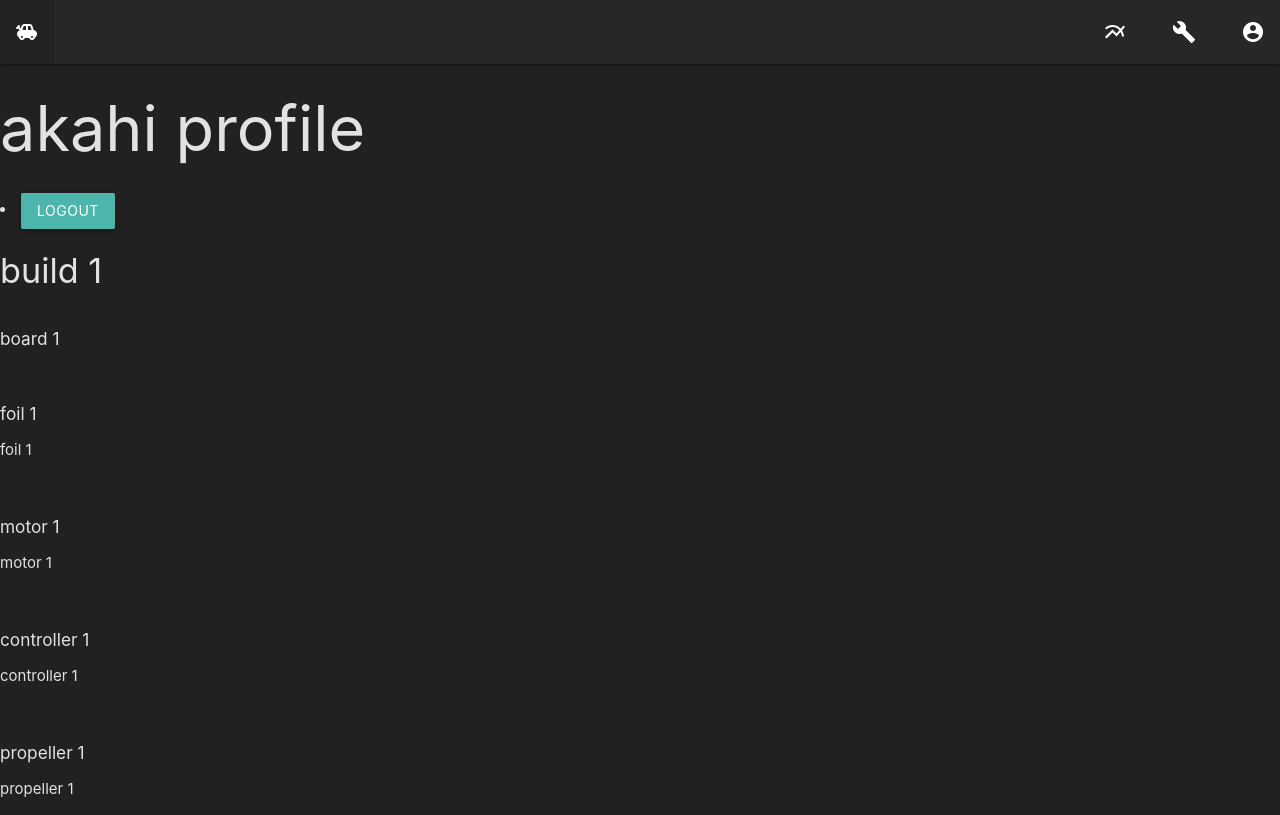
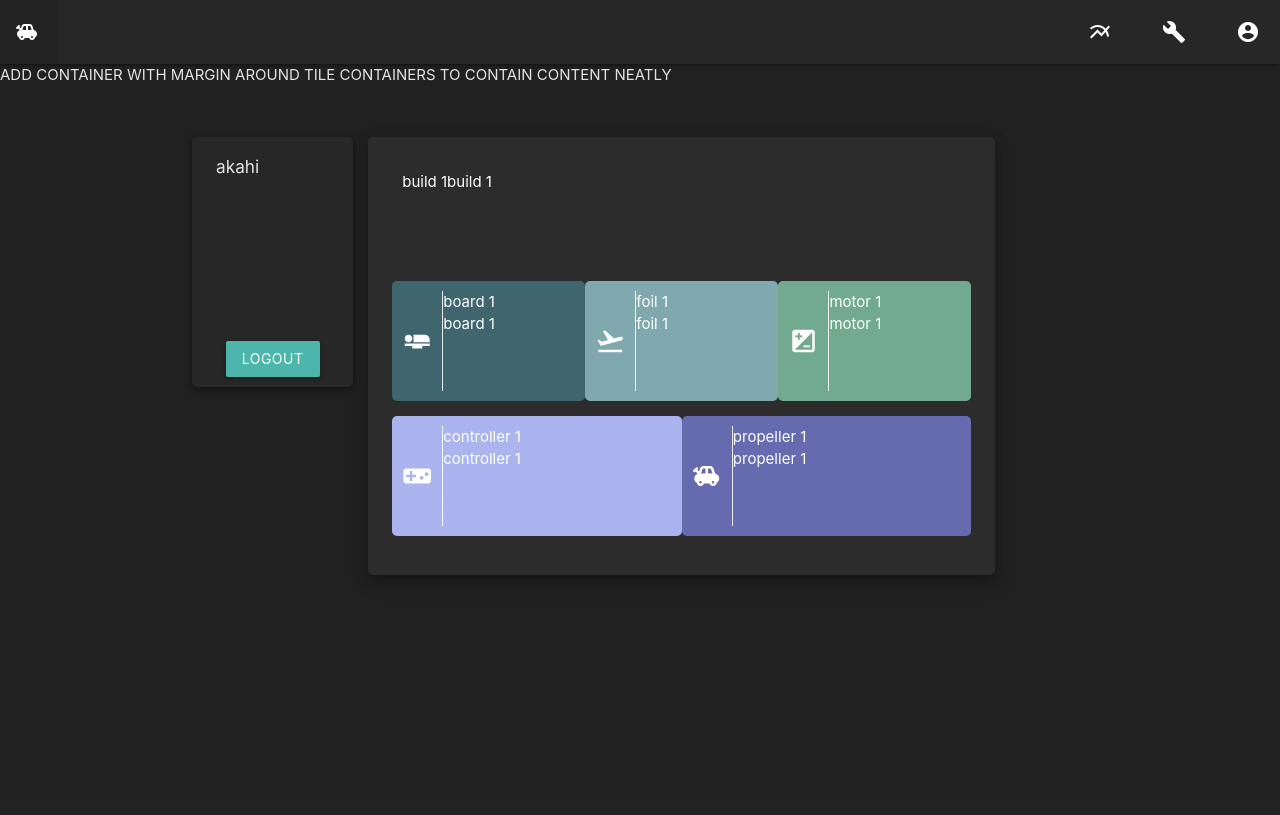
Before and after one commit to pcollins-engineer/vesc_tool_plotter, a Django app: a page that uses vesc_tool_plotter/plotter/templates/plotter/profile.html in a window 1280 px wide. Shown: the top 815 px of the page. After the commit the page ends 577 px from the top, so only its background shows below. Run offline with Django 3.2, Linux system fonts and the light colour scheme; a user stored in the database is signed in; data comes from the database, SQL or seed files in the repository.

Commit message:
Build styling on profile page added.

```diff
--- a/vesc_tool_plotter/plotter/static/plotter/css/base.css
+++ b/vesc_tool_plotter/plotter/static/plotter/css/base.css
@@ -10,11 +10,7 @@ h1{
 }
 
 body .container {
-  display:flex;
-  flex-flow:column;
   margin-bottom: 50px;
-  justify-content: center;
-  align-content: center;
 }
 
 textarea{
@@ -40,10 +36,10 @@ textarea{
 .high {
   color: rgba(255,255,255,0.87);
 }
-
+/*
 .medium {
   color: rgba(255,255,255,0.6);
-}
+} */
 
 .disabled{
   color: rgba(255,255,255,0.38);
--- /dev/null
+++ b/vesc_tool_plotter/plotter/static/plotter/css/profile.css
@@ -0,0 +1,113 @@
+.profile {
+  display:flex;
+  flex-flow: row;
+  margin-top:50px;
+}
+
+.prof-info {
+  width: 18%;
+  max-height:250px;
+  border-radius: 5px;
+  margin-right: 15px;
+  display:flex;
+  flex-flow:column;
+  padding:10px 24px;
+}
+
+.prof-info .btn{
+  margin-top:auto;
+  align-self:center;
+}
+
+.build-feed {
+  width: 70%;
+  display: flex;
+  justify-content: column;
+  min-width:600px;
+}
+
+.build {
+  flex: 1;
+  border-radius: 5px;
+  padding:24px;
+}
+
+.build-parts{
+  display: flex;
+  flex-wrap: wrap;
+}
+
+.tile {
+  flex: 1;
+  height: 120px;
+  width: auto;
+  min-width: 33%;
+  color: white;
+  border-radius: 5px;
+  padding:10px;
+  display:flex;
+}
+
+.tile-container{
+  flex:1;
+  border-left: 1px solid rgba(255,255,255,0.87);
+  display:flex;
+  flex-flow:column;
+  margin-left:5px;
+}
+
+i {
+  align-self: center;
+  margin-right: 5px;
+}
+
+.board {
+  background-color: #3F656F;
+  margin-bottom: 15px;
+}
+
+.foil {
+  background-color: #7FA8AF;
+  margin-bottom: 15px;
+}
+
+.motor {
+  background-color: #71AA8F;
+  margin-bottom: 15px;
+}
+
+.controller {
+  background-color: #ABB4EF;
+  margin-bottom: 15px;
+}
+
+.propeller {
+  background-color: #666BAF;
+  margin-bottom: none;
+}
+
+@media only screen and (max-width: 800px){
+  .profile{
+    flex-flow:column;
+    justify-content: center;
+  }
+
+  .prof-info{
+    width:100%;
+    margin-bottom: 15px;
+  }
+
+  .build-feed{
+    width: 100%;
+    min-width:300px;
+  }
+
+  .build-parts{
+    flex-flow:column;
+    flex-wrap: nowrap;
+  }
+
+  .tile{
+    width: 100%;
+  }
+}
--- a/vesc_tool_plotter/plotter/templates/plotter/profile.html
+++ b/vesc_tool_plotter/plotter/templates/plotter/profile.html
@@ -1,12 +1,91 @@
 {% extends "./base.html" %}
 {% block title %}Profile{% endblock title %}
 {% block head_css %}
-  <link rel="stylesheet" href="../../static/plotter/css/base.css">
+  <link rel="stylesheet" href="../../static/plotter/css/profile.css">
 {% endblock head_css %}
 {% block content %}
-  <h1> {{ username }} profile </h1>
-  <li><a href="/logout" class="teal-effect teal lighten-2 btn">logout</a></li>
+  ADD CONTAINER WITH MARGIN AROUND TILE CONTAINERS TO CONTAIN CONTENT NEATLY
+  <div class="container profile">
+    <div class="prof-info l-elevation z-depth-2">
+      <h6> {{ username }} </h6>
+      <a href="/logout" class="teal-effect teal lighten-2 btn">logout</a>
+    </div>
+    <div class="build-feed">
       {% for build in builds %}
+        <div class="build m-elevation z-depth-3">
+          <div class="tile">
+            <div class="build-title">
+              {{build.title}}
+            </div>
+            <div class="build-description">
+              {{build.description}}
+            </div>
+          </div>
+          <div class="build-parts">
+            <div class="board tile">
+              <i class="material-icons small">airline_seat_flat</i>
+              <div class="tile-container">
+                <div class="tile-title">
+                  {{build.board.title}}
+                </div>
+                <div class="tile-body">
+                  {{build.board.description}}
+                </div>
+              </div>
+            </div>
+            <div class="foil tile">
+              <i class="material-icons small">flight_takeoff</i>
+              <div class="tile-container">
+                <div class="tile-title">
+                  {{build.foil.title}}
+                </div>
+                <div class="tile-body">
+                  {{build.foil.description}}
+                </div>
+              </div>
+            </div>
+            <div class="motor tile">
+              <i class="material-icons small">iso</i>
+              <div class="tile-container">
+                <div class="tile-title">
+                  {{build.motor.title}}
+                </div>
+                <div class="tile-body">
+                  {{build.motor.description}}
+                </div>
+              </div>
+            </div>
+            <div class="controller tile">
+              <i class="material-icons small">videogame_asset</i>
+              <div class="tile-container">
+                <div class="tile-title">
+                  {{build.controller.title}}
+                </div>
+                <div class="tile-body">
+                  {{build.controller.description}}
+                </div>
+              </div>
+            </div>
+            <div class="propeller tile">
+              <i class="material-icons small">toys</i>
+              <div class="tile-container">
+                <div class="tile-title">
+                  {{build.propeller.title}}
+                </div>
+                <div class="tile-body">
+                  {{build.propeller.description}}
+                </div>
+              </div>
+            </div>
+          </div>
+        </div>
+      {% endfor %}
+    </div>
+  </div>
+{% endblock content %}
+
+
+<!-- {% for build in builds %}
   <h4>{{ build.title }}</h4>
   <div class="section">
     <h6>{{build.board.title}}</h6>
@@ -28,5 +107,4 @@
     <h6>{{build.propeller.title}}</h6>
     <p>{{build.propeller.description}}</p>
   </div>
-  {% endfor %}
-{% endblock content %}
+{% endfor %} -->
```
Also changed, not shown: vesc_tool_plotter/plotter/static/plotter/css/build.css (+7 -0 lines), vesc_tool_plotter/plotter/static/plotter/css/graph.css (+7 -0 lines), vesc_tool_plotter/plotter/static/plotter/css/upload.css (+7 -0 lines). Lines whose indentation alone changed are shown as unchanged.
